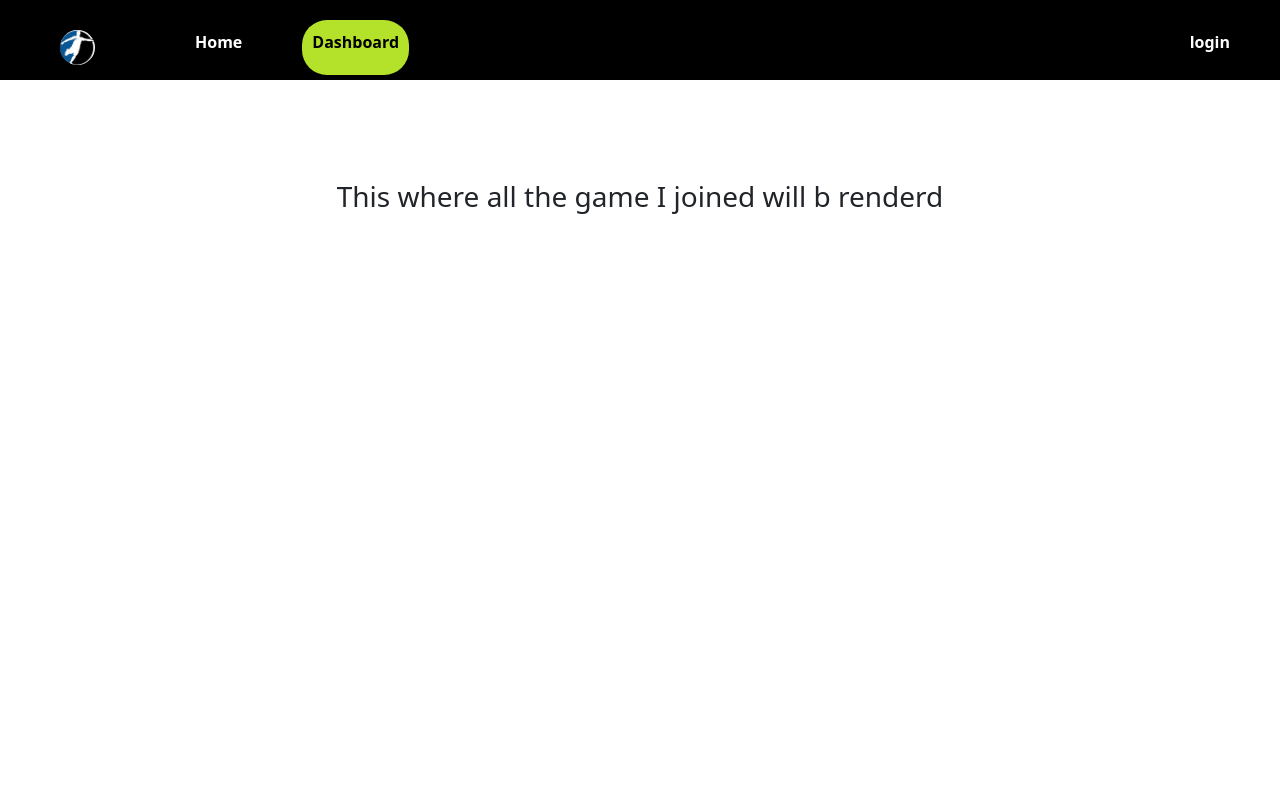
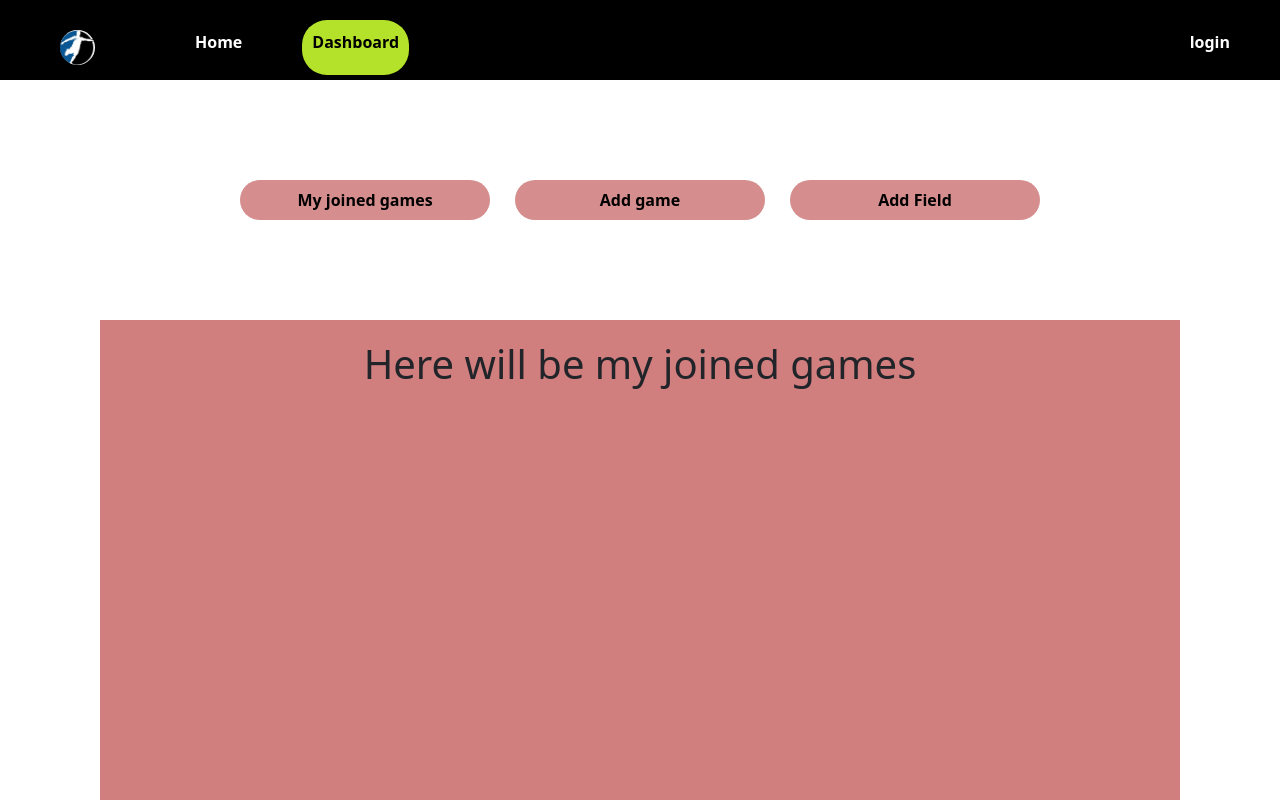
Before and after one commit to ekhay-hit/footy_net, a React (Vite) app in the folder client/: page /dashboard in a window 1280 px wide. Shown: the top 800 px of the page. Built offline with nearby package versions, Linux system fonts and the light colour scheme.

Commit message:
part one implemented the containers for the joined game, add field, add games

```diff
--- /dev/null
+++ b/client/src/components/Button.jsx
@@ -0,0 +1,10 @@
+/* eslint-disable react/prop-types */
+function Button({ children, handleBtnClick }) {
+  return (
+    <button className="button" onClick={handleBtnClick}>
+      {children}
+    </button>
+  );
+}
+
+export default Button;
--- a/client/src/pages/Dashboard.jsx
+++ b/client/src/pages/Dashboard.jsx
@@ -1,9 +1,56 @@
 import "./styles/dashboard.css";
+import { useState } from "react";
+import Button from "../components/Button";
 function Dashboard() {
+  const [showJoinedGames, setShowJoinedGames] = useState(true);
+  const [showAddField, setShowAddField] = useState(false);
+  const [showAddGames, setShowAddGames] = useState(false);
+  function showJoinedGameSection() {
+    setShowJoinedGames((value) => !value);
+  }
+  function showAddGameSection() {
+    console.log("you click Game");
+    setShowAddGames(true);
+    setShowAddField(false);
+    setShowJoinedGames(false);
+  }
+  function showAddFieldSection() {
+    console.log("you click field");
+    setShowAddField(true);
+    setShowAddGames(false);
+    setShowJoinedGames(false);
+  }
+
   return (
-    <h3 className="dash-main">
-      This where all the game I joined will b renderd
-    </h3>
+    <main className="dash-main">
+      <nav>
+        <Button className="button" handleBtnClick={showJoinedGameSection}>
+          My joined games
+        </Button>
+        <Button className="button" handleBtnClick={showAddGameSection}>
+          Add game
+        </Button>
+        <Button className="button" handleBtnClick={showAddFieldSection}>
+          Add Field
+        </Button>
+      </nav>
+
+      {showJoinedGames && (
+        <div className="section">
+          <h1>Here will be my joined games</h1>
+        </div>
+      )}
+      {showAddField && (
+        <div className="section">
+          <h1>Here where I can add field</h1>
+        </div>
+      )}
+      {showAddGames && (
+        <div className="section">
+          <h1>Here were we can add games</h1>
+        </div>
+      )}
+    </main>
   );
 }
 
--- a/client/src/pages/styles/dashboard.css
+++ b/client/src/pages/styles/dashboard.css
@@ -1,4 +1,35 @@
 .dash-main {
+  display: flex;
+  flex-wrap: wrap;
+  /* flex-direction: column; */
+  align-items: flex-start;
   padding: 100px;
   height: 100vh;
 }
+
+nav {
+  display: flex;
+  justify-content: center;
+  flex: 0 0 100%;
+  /* width: 100% !important ; */
+  height: 40px;
+  gap: 25px;
+}
+
+.button {
+  width: 250px;
+  border: none;
+  background-color: rgb(213, 141, 141);
+  font-weight: bold;
+  border-radius: 25px;
+}
+.section {
+  display: flex;
+
+  height: 100vh;
+  margin-top: 100px;
+  padding: 20px;
+  width: 100%;
+  background-color: rgb(209, 126, 126);
+  justify-content: center;
+}
```
